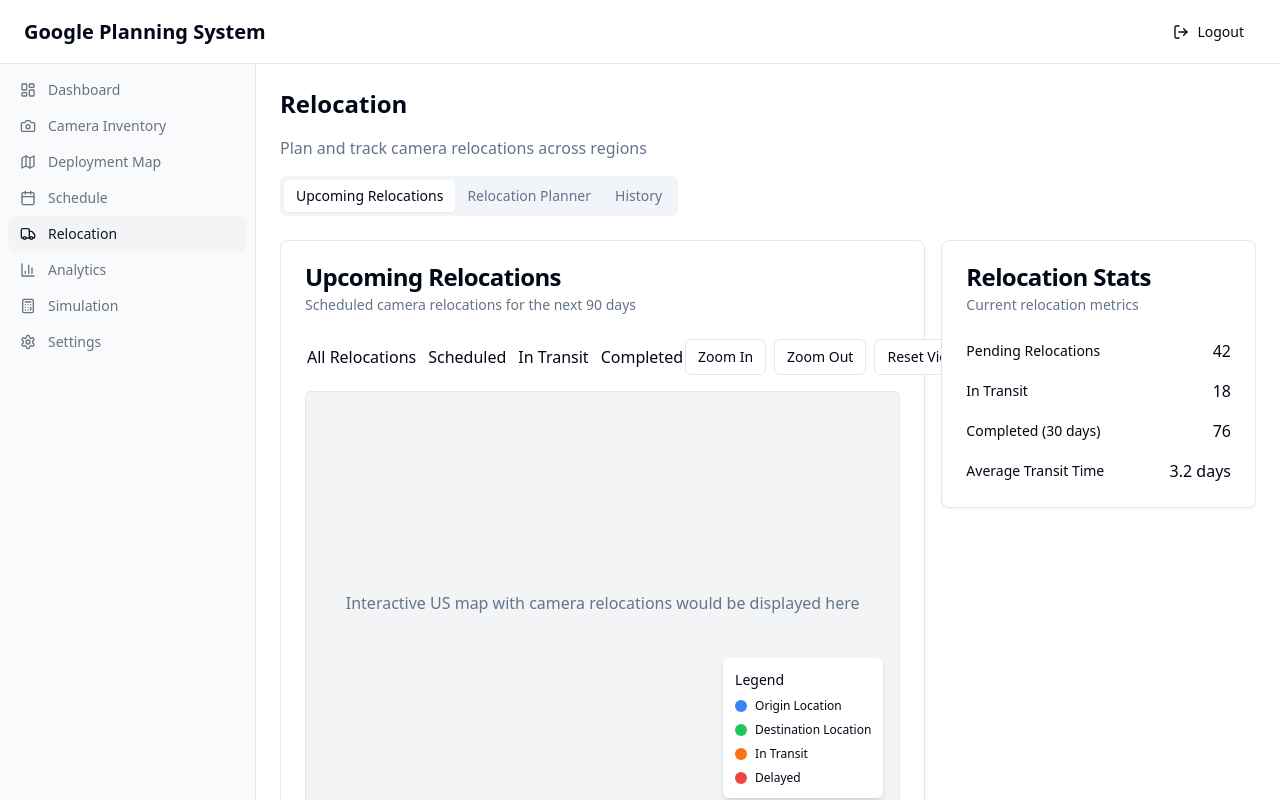
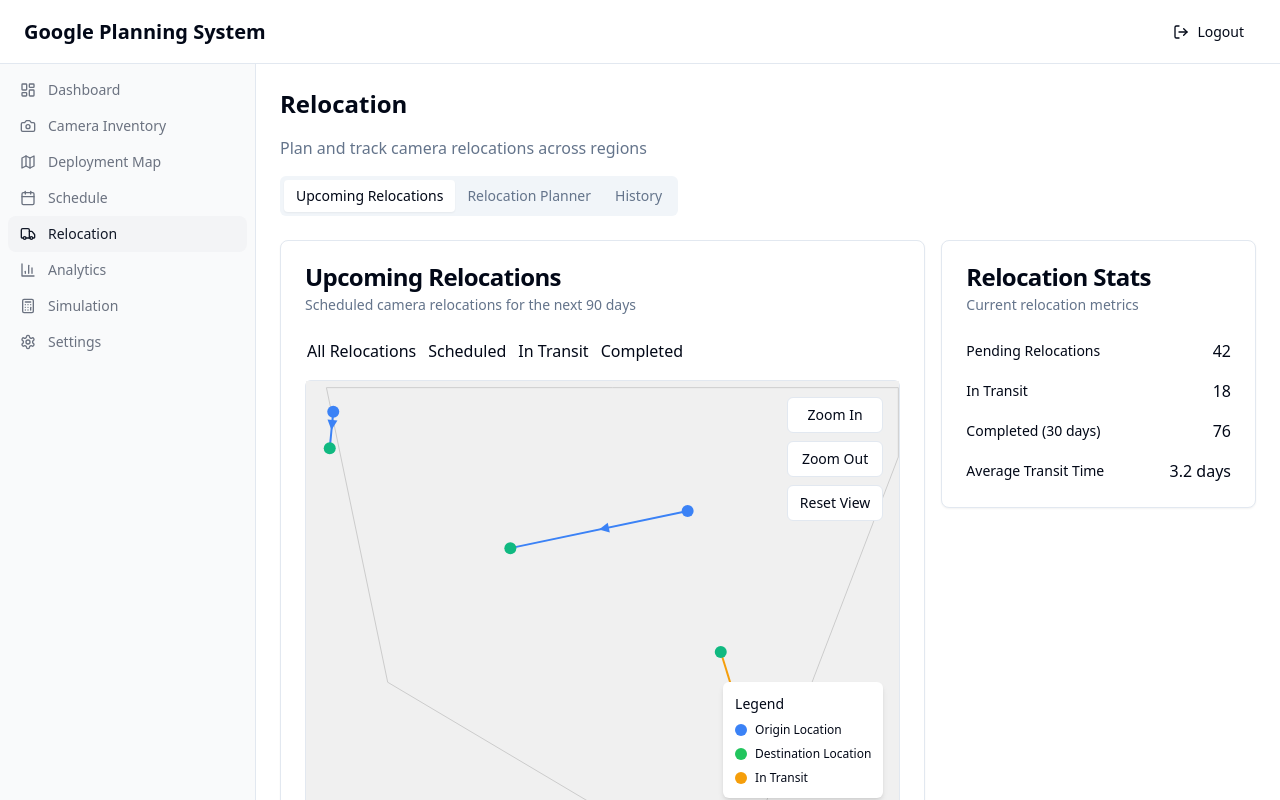
Before and after one commit to dzodze00/googleplanning, a Next.js app: page /dashboard/relocation in a window 1280 px wide. Shown: the top 800 px of the page. Built offline with nearby package versions, Linux system fonts and the light colour scheme.

Commit message:
Update relocation-map.tsx

```diff
--- a/components/relocation-map.tsx
+++ b/components/relocation-map.tsx
@@ -1,8 +1,8 @@
 "use client"
 
 import { useState } from "react"
-import { Button } from "@/components/ui/button"
 import { Select } from "@/components/ui/select"
+import { InteractiveMap } from "@/components/interactive-map"
 
 export function RelocationMap() {
   const [mapType, setMapType] = useState("all")
@@ -18,46 +18,10 @@
             <option value="completed">Completed</option>
           </Select>
         </div>
-        <div className="flex items-center gap-2">
-          <Button variant="outline" size="sm">
-            Zoom In
-          </Button>
-          <Button variant="outline" size="sm">
-            Zoom Out
-          </Button>
-          <Button variant="outline" size="sm">
-            Reset View
-          </Button>
-        </div>
       </div>
 
-      <div className="relative flex-1 rounded-md border bg-gray-100">
-        <div className="absolute inset-0 flex items-center justify-center">
-          <p className="text-muted-foreground">Interactive US map with camera relocations would be displayed here</p>
-        </div>
-
-        {/* Map Legend */}
-        <div className="absolute bottom-4 right-4 rounded-md bg-white p-3 shadow-md">
-          <h4 className="mb-2 text-sm font-medium">Legend</h4>
-          <div className="space-y-2">
-            <div className="flex items-center gap-2">
-              <div className="h-3 w-3 rounded-full bg-blue-500"></div>
-              <span className="text-xs">Origin Location</span>
-            </div>
-            <div className="flex items-center gap-2">
-              <div className="h-3 w-3 rounded-full bg-green-500"></div>
-              <span className="text-xs">Destination Location</span>
-            </div>
-            <div className="flex items-center gap-2">
-              <div className="h-3 w-3 rounded-full bg-orange-500"></div>
-              <span className="text-xs">In Transit</span>
-            </div>
-            <div className="flex items-center gap-2">
-              <div className="h-3 w-3 rounded-full bg-red-500"></div>
-              <span className="text-xs">Delayed</span>
-            </div>
-          </div>
-        </div>
+      <div className="relative flex-1">
+        <InteractiveMap type="relocation" filter={mapType} />
       </div>
     </div>
   )
```
